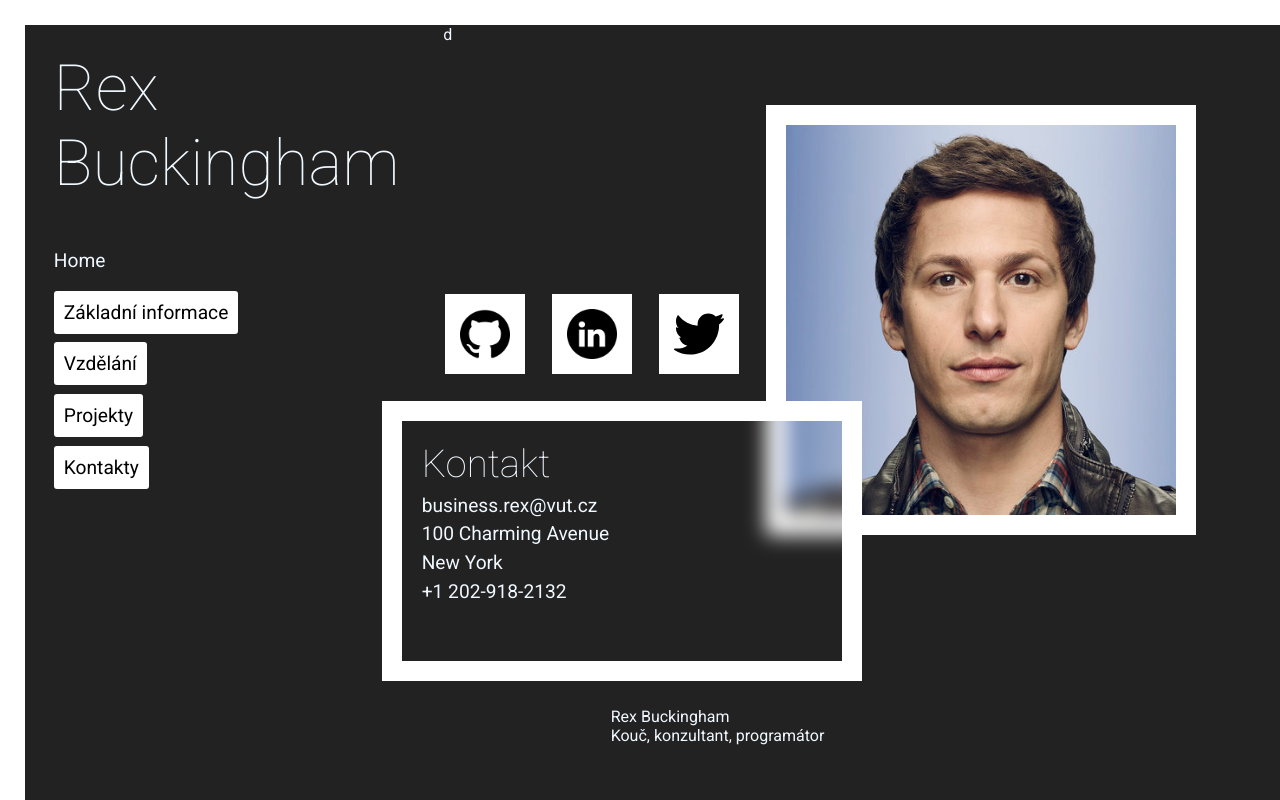
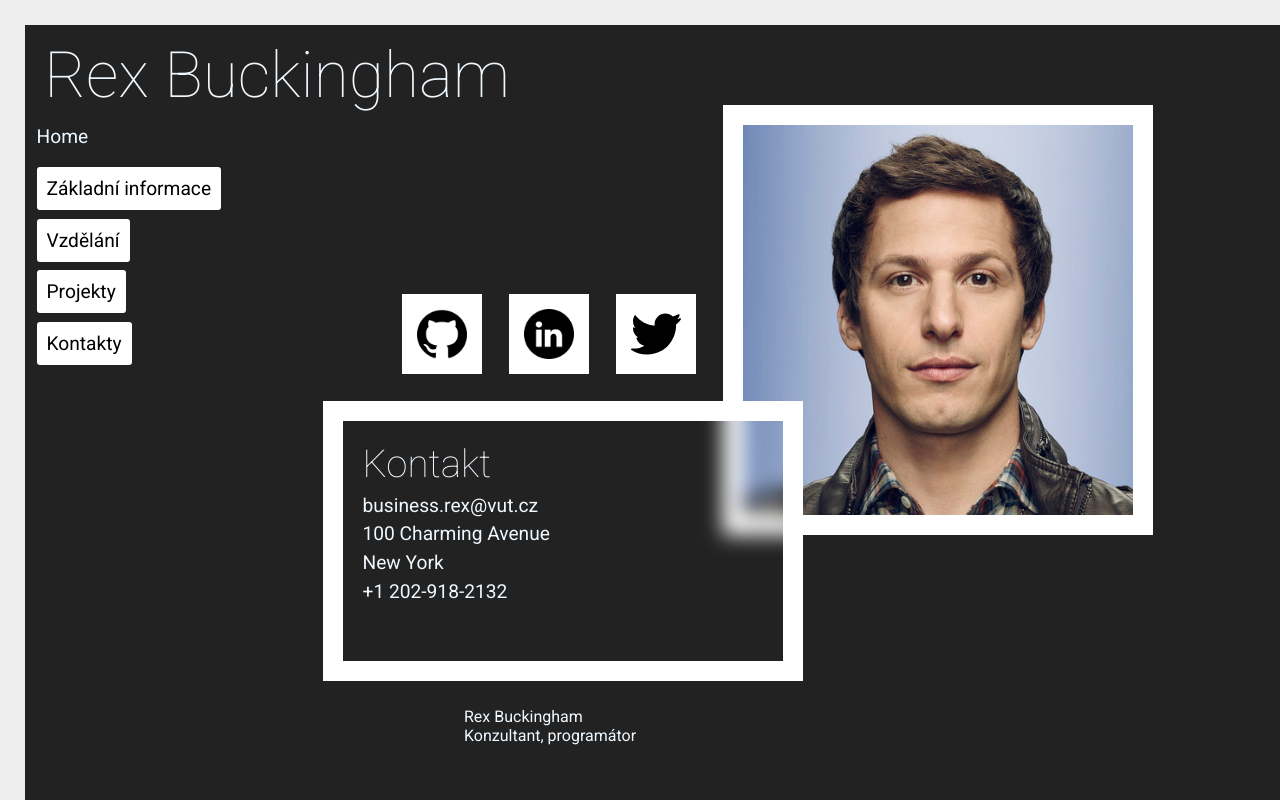
Before and after one commit to Sekky61/itw, a plain HTML site: page projekt2/index.html in a window 1280 px wide. Shown: the top 800 px of the page. Drawn offline with Linux system fonts and the light colour scheme.

Commit message:
vars, simple responsivity

```diff
--- a/projekt2/index.html
+++ b/projekt2/index.html
@@ -4,7 +4,7 @@
 <head>
   <meta charset="UTF-8">
   <meta http-equiv="X-UA-Compatible" content="IE=edge">
-  <meta name="viewport" content="width=device-width, initial-scale=1.0">
+  <meta name="viewport" content="width=device-width, initial-scale=1, minimum-scale=1" />
 
   <link rel="stylesheet" href="style.css">
   <link rel="preconnect" href="https://fonts.googleapis.com">
@@ -18,14 +18,7 @@
 <body>
   <div class="frame-top"></div>
 
-  <!-- frame -->
-  <div class="main-columns">
-    <div class="left-border"></div>
-    <div>
-      <!-- header sticks inside this div -->
   <header>
-        <h1>Rex Buckingham</h1>
-        <!-- <h2>Programátor</h2> -->
     <nav>
       <div>
         <a href="#" id="home_link">Home</a>
@@ -44,27 +37,22 @@
       </div>
     </nav>
   </header>
-    </div>
 
+  <h1 id="name">Rex Buckingham</h1>
+  <!-- <h2>Programátor</h2> -->
+
+  <!-- frame -->
+  <div class="main-columns">
+    <div class="left-border"></div>
     <main>
       <section id="about">
         <div class="rectangle-container">
           <div class="name-rect">
             <h2>Rex Buckingham</h2>
-            <h3>Kouč, konzultant, programátor</h3>
+            <h3>Konzultant, programátor</h3>
           </div>
           <div class="picture-rect">
           </div>
-          <div class="info-rect">
-            <h3>Kontakt</h3>
-            <ul>
-              <li><a href="mailto:business.rex@vut.cz">business.rex@vut.cz</a></li>
-              <li>100 Charming Avenue</li>
-              <li>New York</li>
-              <li>+1 202-918-2132</li>
-            </ul>
-          </div>
-          d
           <div class="socials-container">
             <a href="https://github.com/">
               <div id="social-github" class="social">
@@ -81,6 +69,15 @@
                 <img src="assets/twitter.svg" alt="twitter">
               </div>
             </a>
+          </div>
+          <div class="info-rect">
+            <h3>Kontakt</h3>
+            <ul>
+              <li><a href="mailto:business.rex@vut.cz">business.rex@vut.cz</a></li>
+              <li>100 Charming Avenue</li>
+              <li>New York</li>
+              <li>+1 202-918-2132</li>
+            </ul>
           </div>
         </div>
       </section>
--- /dev/null
+++ b/projekt2/styles/_vars.scss
@@ -0,0 +1,43 @@
+// Variables
+
+$border-thickness: 25px;
+$nav-width: 240px;
+$nav-top-padding: 100px;
+
+$social-width: 80px;
+$social-margin: 27px;
+
+$off-white: #eee;
+
+@mixin breakpoint($point) {
+    @if $point==desktop {
+        @media (min-width: 70em) {
+            @content ;
+        }
+    }
+
+    @else if $point==laptop {
+        @media (min-width: 64em) {
+            @content ;
+        }
+    }
+
+    @else if $point==tablet {
+        @media (min-width: 50em) {
+            @content ;
+        }
+    }
+
+    @else if $point==phablet {
+        @media (min-width: 37.5em) {
+            @content ;
+        }
+    }
+
+    @else if $point==mobileonly {
+        @media (max-width: 37.5em) {
+            @content ;
+        }
+
+    }
+}
--- a/projekt2/styles/about.scss
+++ b/projekt2/styles/about.scss
@@ -1,5 +1,4 @@
-$social-width: 80px;
-$social-margin: 27px;
+@use 'vars';
 
 #about {
     display: flex;
@@ -8,6 +7,8 @@ $social-margin: 27px;
     .rectangle-container {
         flex-grow: 1;
         position: relative;
+
+        max-width: 1200px;
     }
 }
 
@@ -33,7 +34,7 @@ $social-margin: 27px;
     position: absolute;
     width: 400px;
     height: 200px;
-    right: 50%;
+    right: min(calc(50% - 40px), calc(100% - 480px));
     top: 47%;
 
     backdrop-filter: blur(10px);
@@ -64,23 +65,30 @@ $social-margin: 27px;
     position: absolute;
     width: 390px;
     height: 390px;
-    right: 10%;
+    left: min(calc(50% - 40px), calc(100% - 430px));
     top: 10%;
 }
 
 .socials-container {
     display: flex;
-    gap: $social-margin;
+    flex-direction: column;
+    gap: vars.$social-margin;
 
     position: absolute;
-    right: calc(10% + 390px + 2*20px + $social-margin);
-    bottom: calc(53% + $social-margin);
+    right: calc(50% + 40px + vars.$social-margin);
+    bottom: calc(53% + vars.$social-margin);
+}
+
+@include vars.breakpoint(laptop) {
+    .socials-container {
+        flex-direction: row;
+    }
 }
 
 .social {
     background-color: white;
-    width: $social-width;
-    height: $social-width;
+    width: vars.$social-width;
+    height: vars.$social-width;
 
     display: flex;
     justify-content: center;
--- a/projekt2/styles/header.scss
+++ b/projekt2/styles/header.scss
@@ -1,15 +1,23 @@
-$border-thickness: 30px;
+@use 'vars';
+
+#name {
+    font-weight: 100;
+    font-size: 4em;
+
+    position: absolute;
+    top: vars.$border-thickness;
+    left: vars.$border-thickness;
+    margin-top: 0.2em;
+    margin-left: 0.3em;
+}
 
 header {
-    position: sticky;
-    top: $border-thickness;
-    padding-left: 1.8em;
-    padding-top: 1.3em;
+    display: block;
+    position: fixed;
+    z-index: 2;
 
-    h1 {
-        font-weight: 100;
-        font-size: 4em;
-    }
+    top: vars.$border-thickness;
+    left: vars.$border-thickness;
 
     h2 {
         margin-top: 0.3em;
@@ -17,12 +25,19 @@ header {
     }
 }
 
+@include vars.breakpoint(mobileonly) {
+    header {
+        display: none;
+    }
+}
+
 nav {
-    margin-top: 2.5em;
+    margin-top: vars.$nav-top-padding;
+    margin-left: 0.6em;
+
     display: flex;
     flex-direction: column;
     gap: 1.5em;
-    max-width: 10em;
     box-sizing: border-box;
     transition: all 0.3s ease-in-out;
 
--- a/projekt2/styles/layout.scss
+++ b/projekt2/styles/layout.scss
@@ -1,5 +1,4 @@
-$border-thickness: 25px;
-$frame-color: white;
+@use 'vars';
 
 html {
     scroll-behavior: smooth;
@@ -15,18 +14,37 @@ body {
 
 .main-columns {
     display: grid;
-    grid-template-columns: $border-thickness 1fr 2fr;
+    grid-template-columns: vars.$border-thickness 1fr;
 }
 
 // top and left screen borders
 
 .frame-top {
     position: sticky;
+    z-index: 2;
     top: 0;
-    height: $border-thickness;
-    background-color: $frame-color;
+    height: vars.$border-thickness;
+    background-color: vars.$off-white;
 }
 
 .left-border {
-    background-color: $frame-color;
+    z-index: 2;
+    background-color: vars.$off-white;
+    height: 100%;
 }
+
+@include vars.breakpoint(mobileonly) {
+    .left-border {
+        display: none;
+    }
+}
+
+main {
+    margin-right: 20px;
+}
+
+@include vars.breakpoint(tablet) {
+    main {
+        margin-left: vars.$nav-width;
+    }
+}
--- a/projekt2/styles/section.scss
+++ b/projekt2/styles/section.scss
@@ -1,9 +1,12 @@
-$off-white: #eee;
+@use 'vars';
 
 section {
-    border-bottom: 1px solid $off-white;
+    border-bottom: 1px solid vars.$off-white;
     min-height: 100vh;
     scroll-margin-top: 4rem;
+
+    max-width: 1200px;
+    margin: auto; // todo center it better
 
     >h2 {
         font-size: 3em;
@@ -18,7 +21,7 @@ section {
     margin-left: 4em;
 
     li {
-        border-left: 1px solid $off-white;
+        border-left: 1px solid vars.$off-white;
 
         padding: {
             left: 2em;
@@ -43,7 +46,7 @@ section {
             content: "";
             width: 14px;
             height: 14px;
-            background-color: $off-white;
+            background-color: vars.$off-white;
             border-radius: 100%;
             position: absolute;
             top: 25%;
```
Also changed, not shown: projekt2/style.css, 1 other file. Lines whose indentation alone changed are shown as unchanged.
